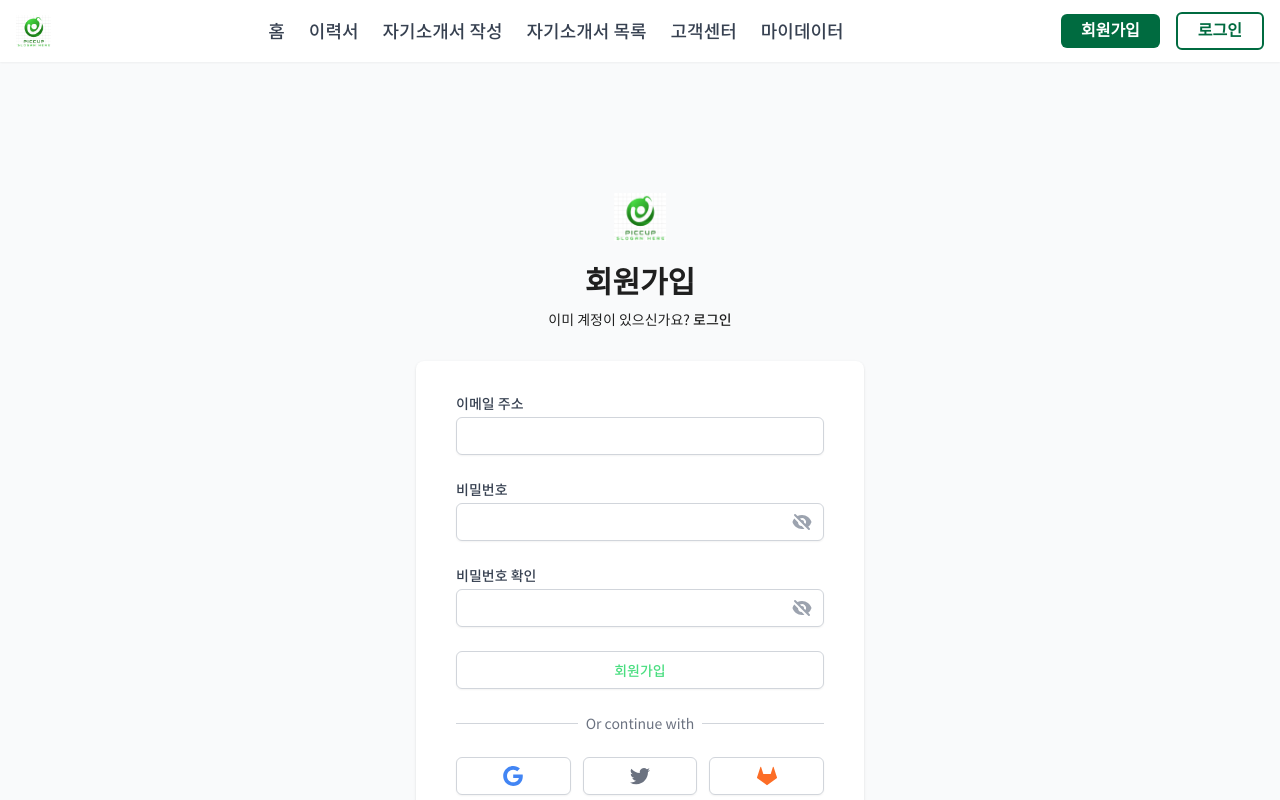
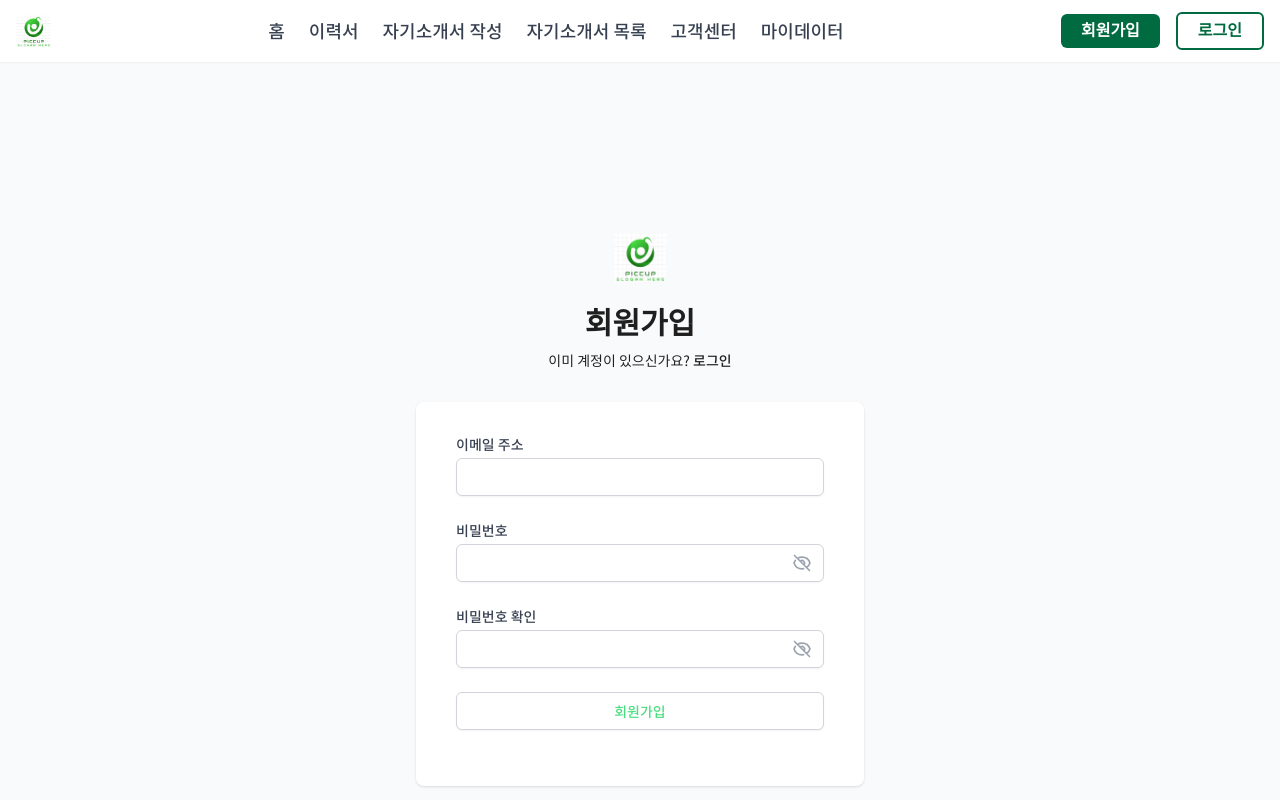
Before and after one commit to doh3e/piccup, a Vue app in the folder front/: page /auth in a window 1280 px wide. Both pictures are taken after a click on the link "회원가입". Shown: the top 800 px of the page. Built offline with nearby package versions, Linux system fonts and the light colour scheme; a web font is replaced by a local one.

Commit message:
Feat: 회원가입 시 비동기 방식으로 유효성 검사 수행 기능 추가

```diff
--- a/front/src/views/AuthView.vue
+++ b/front/src/views/AuthView.vue
@@ -2,6 +2,7 @@
   <div
     class="min-h-screen bg-gray-50 flex flex-col justify-center py-12 sm:px-6 lg:px-8"
   >
+    <!-- 로고 및 제목 섹션 -->
     <div class="sm:mx-auto sm:w-full sm:max-w-md">
       <img
         class="mx-auto h-12 w-auto"
@@ -23,13 +24,15 @@
       </p>
     </div>
 
+    <!-- 폼 섹션 -->
     <div class="mt-8 sm:mx-auto sm:w-full sm:max-w-md">
       <div class="bg-white py-8 px-4 shadow sm:rounded-lg sm:px-10">
         <form class="space-y-6" @submit.prevent="handleSubmit">
+          <!-- 이메일 입력 필드 -->
           <div>
-            <label for="email" class="block text-sm font-medium text-gray-700">
-              이메일 주소
-            </label>
+            <label for="email" class="block text-sm font-medium text-gray-700"
+              >이메일 주소</label
+            >
             <div class="mt-1">
               <input
                 id="email"
@@ -38,14 +41,14 @@
                 autocomplete="email"
                 required
                 v-model="email"
+                @blur="validateEmail"
                 class="appearance-none block w-full px-3 py-2 border border-gray-300 rounded-md shadow-sm placeholder-gray-400 focus:outline-none focus:ring-primary focus:border-primary sm:text-sm"
               />
             </div>
-            <p v-if="emailError" class="mt-2 text-sm text-red-600">
-              {{ emailError }}
-            </p>
+            <p v-if="emailError" class="mt-2 text-sm text-red-600" v-html="emailError"></p>
           </div>
 
+          <!-- 비밀번호 입력 필드 -->
           <div>
             <label
               for="password"
@@ -60,8 +63,10 @@
                 :autocomplete="isSignUp ? 'new-password' : 'current-password'"
                 required
                 v-model="password"
+                @blur="validatePassword"
                 class="appearance-none block w-full px-3 py-2 border border-gray-300 rounded-md shadow-sm placeholder-gray-400 focus:outline-none focus:ring-primary focus:border-primary sm:text-sm"
               />
+              <!-- 비밀번호 표시/숨김 토글 버튼 -->
               <button
                 type="button"
                 @click="togglePasswordVisibility('password')"
@@ -69,43 +74,48 @@
               >
                 <svg
                   class="h-5 w-5 text-gray-400"
-                  :class="{ 'text-primary': showPassword }"
-                  xmlns="http://www.w3.org/2000/svg"
-                  viewBox="0 0 20 20"
-                  fill="currentColor"
+                  fill="none"
+                  viewBox="0 0 24 24"
+                  stroke="currentColor"
                 >
                   <path
                     v-if="showPassword"
-                    d="M10 12a2 2 0 100-4 2 2 0 000 4z"
+                    stroke-linecap="round"
+                    stroke-linejoin="round"
+                    stroke-width="2"
+                    d="M15 12a3 3 0 11-6 0 3 3 0 016 0z"
                   />
                   <path
                     v-if="showPassword"
-                    fill-rule="evenodd"
-                    d="M.458 10C1.732 5.943 5.522 3 10 3s8.268 2.943 9.542 7c-1.274 4.057-5.064 7-9.542 7S1.732 14.057.458 10zM14 10a4 4 0 11-8 0 4 4 0 018 0z"
-                    clip-rule="evenodd"
+                    stroke-linecap="round"
+                    stroke-linejoin="round"
+                    stroke-width="2"
+                    d="M2.458 12C3.732 7.943 7.523 5 12 5c4.478 0 8.268 2.943 9.542 7-1.274 4.057-5.064 7-9.542 7-4.477 0-8.268-2.943-9.542-7z"
                   />
                   <path
-                    v-if="!showPassword"
-                    fill-rule="evenodd"
-                    d="M3.707 2.293a1 1 0 00-1.414 1.414l14 14a1 1 0 001.414-1.414l-1.473-1.473A10.014 10.014 0 0019.542 10C18.268 5.943 14.478 3 10 3a9.958 9.958 0 00-4.512 1.074l-1.78-1.781zm4.261 4.26l1.514 1.515a2.003 2.003 0 012.45 2.45l1.514 1.514a4 4 0 00-5.478-5.478z"
-                    clip-rule="evenodd"
-                  />
-                  <path
-                    v-if="!showPassword"
-                    d="M12.454 16.697L9.75 13.992a4 4 0 01-3.742-3.741L2.335 6.578A9.98 9.98 0 00.458 10c1.274 4.057 5.065 7 9.542 7 .847 0 1.669-.105 2.454-.303z"
+                    v-else
+                    stroke-linecap="round"
+                    stroke-linejoin="round"
+                    stroke-width="2"
+                    d="M13.875 18.825A10.05 10.05 0 0112 19c-4.478 0-8.268-2.943-9.543-7a9.97 9.97 0 011.563-3.029m5.858.908a3 3 0 114.243 4.243M9.878 9.878l4.242 4.242M9.88 9.88l-3.29-3.29m7.532 7.532l3.29 3.29M3 3l3.59 3.59m0 0A9.953 9.953 0 0112 5c4.478 0 8.268 2.943 9.543 7a10.025 10.025 0 01-4.132 5.411m0 0L21 21"
                   />
                 </svg>
               </button>
             </div>
+            <p
+              v-if="passwordError"
+              class="mt-2 text-sm text-red-600"
+              v-html="passwordError"
+            ></p>
           </div>
 
+          <!-- 비밀번호 확인 필드 (회원가입 시에만 표시) -->
           <div v-if="isSignUp">
             <label
               for="confirmPassword"
               class="block text-sm font-medium text-gray-700"
+              >비밀번호 확인</label
             >
-              비밀번호 확인
-            </label>
             <div class="mt-1 relative">
               <input
                 id="confirmPassword"
@@ -115,6 +125,7 @@
                 v-model="confirmPassword"
                 class="appearance-none block w-full px-3 py-2 border border-gray-300 rounded-md shadow-sm placeholder-gray-400 focus:outline-none focus:ring-primary focus:border-primary sm:text-sm"
               />
+              <!-- 비밀번호 확인 표시/숨김 토글 버튼 -->
               <button
                 type="button"
                 @click="togglePasswordVisibility('confirmPassword')"
@@ -122,36 +133,41 @@
               >
                 <svg
                   class="h-5 w-5 text-gray-400"
-                  :class="{ 'text-primary': showConfirmPassword }"
-                  xmlns="http://www.w3.org/2000/svg"
-                  viewBox="0 0 20 20"
-                  fill="currentColor"
+                  fill="none"
+                  viewBox="0 0 24 24"
+                  stroke="currentColor"
                 >
                   <path
                     v-if="showConfirmPassword"
-                    d="M10 12a2 2 0 100-4 2 2 0 000 4z"
+                    stroke-linecap="round"
+                    stroke-linejoin="round"
+                    stroke-width="2"
+                    d="M15 12a3 3 0 11-6 0 3 3 0 016 0z"
                   />
                   <path
                     v-if="showConfirmPassword"
-                    fill-rule="evenodd"
-                    d="M.458 10C1.732 5.943 5.522 3 10 3s8.268 2.943 9.542 7c-1.274 4.057-5.064 7-9.542 7S1.732 14.057.458 10zM14 10a4 4 0 11-8 0 4 4 0 018 0z"
-                    clip-rule="evenodd"
+                    stroke-linecap="round"
+                    stroke-linejoin="round"
+                    stroke-width="2"
+                    d="M2.458 12C3.732 7.943 7.523 5 12 5c4.478 0 8.268 2.943 9.542 7-1.274 4.057-5.064 7-9.542 7-4.477 0-8.268-2.943-9.542-7z"
                   />
                   <path
-                    v-if="!showConfirmPassword"
-                    fill-rule="evenodd"
-                    d="M3.707 2.293a1 1 0 00-1.414 1.414l14 14a1 1 0 001.414-1.414l-1.473-1.473A10.014 10.014 0 0019.542 10C18.268 5.943 14.478 3 10 3a9.958 9.958 0 00-4.512 1.074l-1.78-1.781zm4.261 4.26l1.514 1.515a2.003 2.003 0 012.45 2.45l1.514 1.514a4 4 0 00-5.478-5.478z"
-                    clip-rule="evenodd"
-                  />
-                  <path
-                    v-if="!showConfirmPassword"
-                    d="M12.454 16.697L9.75 13.992a4 4 0 01-3.742-3.741L2.335 6.578A9.98 9.98 0 00.458 10c1.274 4.057 5.065 7 9.542 7 .847 0 1.669-.105 2.454-.303z"
+                    v-else
+                    stroke-linecap="round"
+                    stroke-linejoin="round"
+                    stroke-width="2"
+                    d="M13.875 18.825A10.05 10.05 0 0112 19c-4.478 0-8.268-2.943-9.543-7a9.97 9.97 0 011.563-3.029m5.858.908a3 3 0 114.243 4.243M9.878 9.878l4.242 4.242M9.88 9.88l-3.29-3.29m7.532 7.532l3.29 3.29M3 3l3.59 3.59m0 0A9.953 9.953 0 0112 5c4.478 0 8.268 2.943 9.543 7a10.025 10.025 0 01-4.132 5.411m0 0L21 21"
                   />
                 </svg>
               </button>
             </div>
+            <!-- 비밀번호 일치 여부 메시지 -->
+            <p v-if="!passwordMatch" class="mt-2 text-sm text-red-600">
+              비밀번호가 일치하지 않습니다.
+            </p>
           </div>
 
+          <!-- 로그인 상태 유지 및 비밀번호 찾기 (로그인 시에만 표시) -->
           <div v-if="!isSignUp" class="flex items-center justify-between">
             <div class="flex items-center">
               <input
@@ -161,97 +177,31 @@
                 v-model="rememberMe"
                 class="h-4 w-4 text-primary focus:ring-primary border-gray-300 rounded"
               />
-              <label for="remember-me" class="ml-2 block text-sm text-gray-900">
-                로그인 상태 유지
-              </label>
+              <label for="remember-me" class="ml-2 block text-sm text-gray-900"
+                >로그인 상태 유지</label
+              >
             </div>
-
             <div class="text-sm">
-              <a href="#" class="font-medium text-primary hover:text-secondary">
-                비밀번호를 잊으셨나요?
-              </a>
+              <a href="#" class="font-medium text-primary hover:text-secondary"
+                >비밀번호를 잊으셨나요?</a
+              >
             </div>
           </div>
 
+          <!-- 제출 버튼 -->
           <div>
             <button
               type="submit"
-              class="w-full inline-flex justify-center py-2 px-4 border border-gray-300 rounded-md shadow-sm bg-white text-sm font-medium text-[#4ade80] hover:bg-gray-50">
+              class="w-full inline-flex justify-center py-2 px-4 border border-gray-300 rounded-md shadow-sm bg-white text-sm font-medium text-[#4ade80] hover:bg-gray-50"
+            >
               {{ isSignUp ? "회원가입" : "로그인" }}
             </button>
           </div>
         </form>
 
+        <!-- 소셜 로그인 옵션 -->
         <div class="mt-6">
-          <div class="relative">
-            <div class="absolute inset-0 flex items-center">
-              <div class="w-full border-t border-gray-300"></div>
-            </div>
-            <div class="relative flex justify-center text-sm">
-              <span class="px-2 bg-white text-gray-500">
-                Or continue with
-              </span>
-            </div>
-          </div>
-
-          <div class="mt-6 grid grid-cols-3 gap-3">
-            <div>
-              <a
-                href="#"
-                class="w-full inline-flex justify-center py-2 px-4 border border-gray-300 rounded-md shadow-sm bg-white text-sm font-medium text-gray-500 hover:bg-gray-50"
-              >
-                <span class="sr-only">Sign in with Google</span>
-                <svg
-                  class="w-5 h-5"
-                  viewBox="0 0 24 24"
-                  xmlns="http://www.w3.org/2000/svg"
-                >
-                  <path
-                    d="M12.24 10.285V14.4h6.806c-.275 1.765-2.056 5.174-6.806 5.174-4.095 0-7.439-3.389-7.439-7.574s3.345-7.574 7.439-7.574c2.33 0 3.891.989 4.785 1.849l3.254-3.138C18.189 1.186 15.479 0 12.24 0c-6.635 0-12 5.365-12 12s5.365 12 12 12c6.926 0 11.52-4.869 11.52-11.726 0-.788-.085-1.39-.189-1.989H12.24z"
-                    fill="#4285F4"
-                  />
-                </svg>
-              </a>
-            </div>
-
-            <div>
-              <a
-                href="#"
-                class="w-full inline-flex justify-center py-2 px-4 border border-gray-300 rounded-md shadow-sm bg-white text-sm font-medium text-gray-500 hover:bg-gray-50"
-              >
-                <span class="sr-only">Sign in with Twitter</span>
-                <svg
-                  class="w-5 h-5"
-                  fill="currentColor"
-                  viewBox="0 0 20 20"
-                  aria-hidden="true"
-                >
-                  <path
-                    d="M6.29 18.251c7.547 0 11.675-6.253 11.675-11.675 0-.178 0-.355-.012-.53A8.348 8.348 0 0020 3.92a8.19 8.19 0 01-2.357.646 4.118 4.118 0 001.804-2.27 8.224 8.224 0 01-2.605.996 4.107 4.107 0 00-6.993 3.743 11.65 11.65 0 01-8.457-4.287 4.106 4.106 0 001.27 5.477A4.073 4.073 0 01.8 7.713v.052a4.105 4.105 0 003.292 4.022 4.095 4.095 0 01-1.853.07 4.108 4.108 0 003.834 2.85A8.233 8.233 0 010 16.407a11.616 11.616 0 006.29 1.84"
-                  />
-                </svg>
-              </a>
-            </div>
-
-            <div>
-              <a
-                href="#"
-                class="w-full inline-flex justify-center py-2 px-4 border border-gray-300 rounded-md shadow-sm bg-white text-sm font-medium text-gray-500 hover:bg-gray-50"
-              >
-                <span class="sr-only">Sign in with GitLab</span>
-                <svg
-                  class="w-5 h-5"
-                  viewBox="0 0 24 24"
-                  xmlns="http://www.w3.org/2000/svg"
-                >
-                  <path
-                    d="M23.955 13.587l-1.342-4.135-2.664-8.189a.455.455 0 00-.867 0L16.418 9.45H7.582L4.918 1.263a.455.455 0 00-.867 0L1.386 9.45.044 13.587a.924.924 0 00.331 1.03L12 23.054l11.625-8.436a.92.92 0 00.33-1.031"
-                    fill="#FC6D26"
-                  />
-                </svg>
-              </a>
-            </div>
-          </div>
+          <!-- ... (소셜 로그인 버튼) ... -->
         </div>
       </div>
     </div>
@@ -267,6 +217,7 @@
 const router = useRouter();
 const route = useRoute();
 
+// 상태 변수들
 const users = ref([]);
 const isSignUp = ref(false);
 const email = ref("");
@@ -274,76 +225,118 @@
 const confirmPassword = ref("");
 const rememberMe = ref(false);
 const emailError = ref("");
+const passwordError = ref("");
 const showPassword = ref(false);
 const showConfirmPassword = ref(false);
+const passwordMatch = ref(true);
+const emailValid = ref(false);
+const passwordValid = ref(false);
+const confirmPasswordValid = ref(false);
 
+// 컴포넌트 마운트 시 실행
 onMounted(() => {
+  // 로컬 스토리지에서 사용자 정보 불러오기
   const storedUsers = localStorage.getItem("users");
   if (storedUsers) {
     users.value = JSON.parse(storedUsers);
   }
-
-  // Check if the signup query parameter is present
-  isSignUp.value = route.query.signup === 'true';
+  // URL 쿼리 파라미터로 회원가입/로그인 모드 설정
+  isSignUp.value = route.query.signup === "true";
 });
 
-watch(() => route.query.signup, (newValue) => {
-  isSignUp.value = newValue === 'true';
-});
+// URL 쿼리 변경 감지
+watch(
+  () => route.query.signup,
+  (newValue) => {
+    isSignUp.value = newValue === "true";
+  }
+);
 
+// 새 사용자 추가 함수
 const addUser = (newUser) => {
   users.value.push(newUser);
+  // 로컬 스토리지에 사용자 정보 저장
+  localStorage.setItem("users", JSON.stringify(users.value));
 };
 
+// 로그인/회원가입 모드 전환 함수
 const toggleAuthMode = () => {
-
   isSignUp.value = !isSignUp.value;
+  // 입력 필드 초기화
   email.value = "";
   password.value = "";
   confirmPassword.value = "";
   rememberMe.value = false;
   emailError.value = "";
+  passwordError.value = "";
 };
 
+// 이메일 유효성 검사 함수
 const validateEmail = () => {
+  const emailRegex = /^[^\s@]+@[^\s@]+\.[^\s@]+$/;
+  if (!emailRegex.test(email.value)) {
+    emailError.value = "유효한 이메일 주소를 입력해주세요.";
+    return false;
+  }
   const isEmailTaken = users.value.some((user) => user.email === email.value);
   if (isEmailTaken) {
     emailError.value = "이미 사용 중인 이메일 주소입니다.";
     return false;
-  } else {
-    emailError.value = "";
-    return true;
   }
+  emailError.value =
+    '<span class="text-green-600">사용 가능한 이메일입니다.</span>';
+  return true;
 };
 
+// 비밀번호 유효성 검사 함수
+const validatePassword = () => {
+  if (password.value.length < 8) {
+    passwordError.value = "비밀번호는 최소 8자 이상이어야 합니다.";
+    return false;
+  }
+  passwordError.value =
+    '<span class="text-green-600">사용할 수 있는 비밀번호입니다.</span>';
+  return true;
+};
+
+// 비밀번호 일치 여부 실시간 확인
+watch([password, confirmPassword], ([newPassword, newConfirmPassword]) => {
+  if (isSignUp.value) {
+    passwordMatch.value = newPassword === newConfirmPassword;
+  }
+});
+
+// 폼 제출 처리 함수
 const handleSubmit = async () => {
   if (isSignUp.value) {
-    if (!validateEmail()) {
-      return; // 회원가입 로직 중단
-    }
-    if (password.value !== confirmPassword.value) {
-      alert("비밀번호가 일치하지 않습니다.");
+    if (
+      !validateEmail() ||
+      !validatePassword() ||
+      !confirmPasswordValid.value
+    ) {
       return;
     }
+    // 회원가입 로직
+    const newUser = { email: email.value, password: password.value };
+    addUser(newUser);
+    alert("회원가입이 완료되었습니다.");
+    toggleAuthMode();
   } else {
-    // Login logic
-    console.log(email.value, password.value)
+    // 로그인 로직
     const result = await authStore.login(email.value, password.value);
     if (result.success) {
-      const newUser = { email: email.value };
-      addUser(newUser)
-      toggleAuthMode()
-      router.push('/')
+      router.push("/");
     } else {
       alert(result.message);
     }
   }
 };
 
+// 비밀번호 표시/숨김 토글 함수
 const togglePasswordVisibility = (field) => {
-  if (field === 'password') {
+  if (field === "password") {
     showPassword.value = !showPassword.value;
-  } else if (field === 'confirmPassword') {
+  } else if (field === "confirmPassword") {
     showConfirmPassword.value = !showConfirmPassword.value;
   }
 };
```
